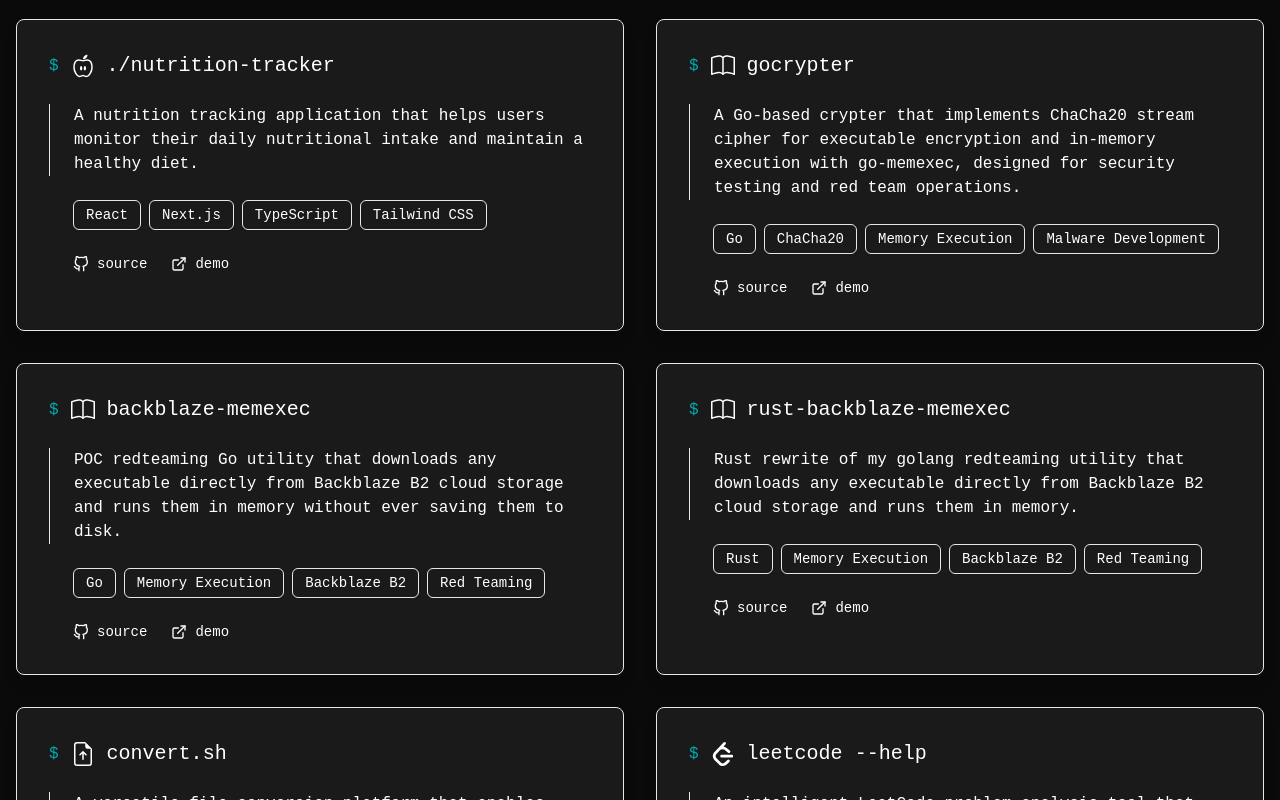
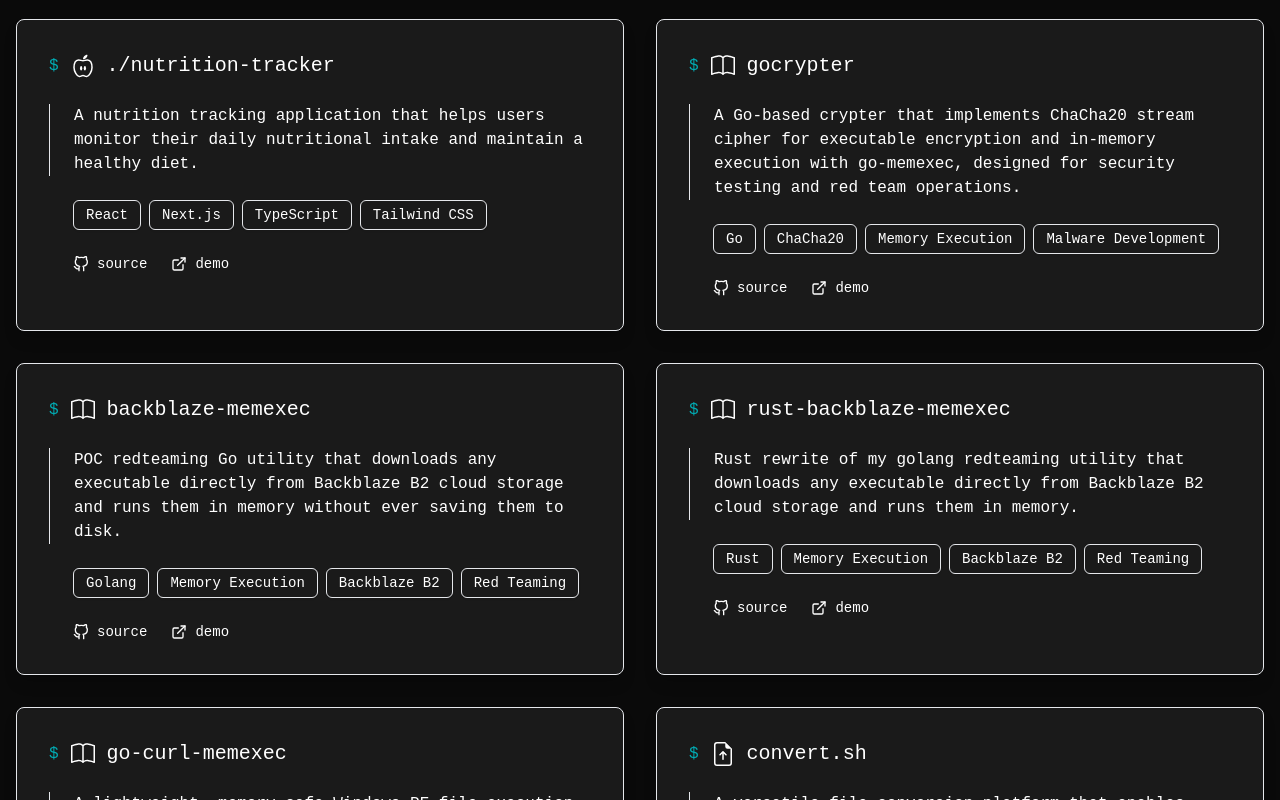
Before and after one commit to carved4/portfolio, a Next.js app: page / in a window 1280 px wide. Shown: the part 2000-2800 px from the top of the page. Built offline with nearby package versions, Linux system fonts and the light colour scheme.

Commit message:
new project

```diff
--- a/src/components/Projects.tsx
+++ b/src/components/Projects.tsx
@@ -28,7 +28,7 @@ const projects = [
   {
     title: 'backblaze-memexec',
     description: 'POC redteaming Go utility that downloads any executable directly from Backblaze B2 cloud storage and runs them in memory without ever saving them to disk.',
-    tech: ['Go', 'Memory Execution', 'Backblaze B2', 'Red Teaming'],
+    tech: ['Golang', 'Memory Execution', 'Backblaze B2', 'Red Teaming'],
     github: 'https://github.com/carved4/backblaze-memexec',
     live: 'https://github.com/carved4/backblaze-memexec/blob/main/README.md',
     icon: BsBook,
@@ -39,6 +39,14 @@ const projects = [
     tech: ['Rust', 'Memory Execution', 'Backblaze B2', 'Red Teaming'],
     github: 'https://github.com/carved4/rust-backblaze-memexec',
     live: 'https://github.com/carved4/rust-backblaze-memexec/blob/main/README.md',
+    icon: BsBook,
+  },
+  {
+    title: 'go-curl-memexec',
+    description: 'A lightweight, memory-safe Windows PE file execution tool that downloads and executes payloads without ever touching the disk.',
+    tech: ['C++', 'Memory Execution', 'Malware Development', 'Golang'],
+    github: 'https://github.com/carved4/go-curl-memexec',
+    live: 'https://github.com/carved4/go-curl-memexec/blob/main/README.md',
     icon: BsBook,
   },
   {
```
